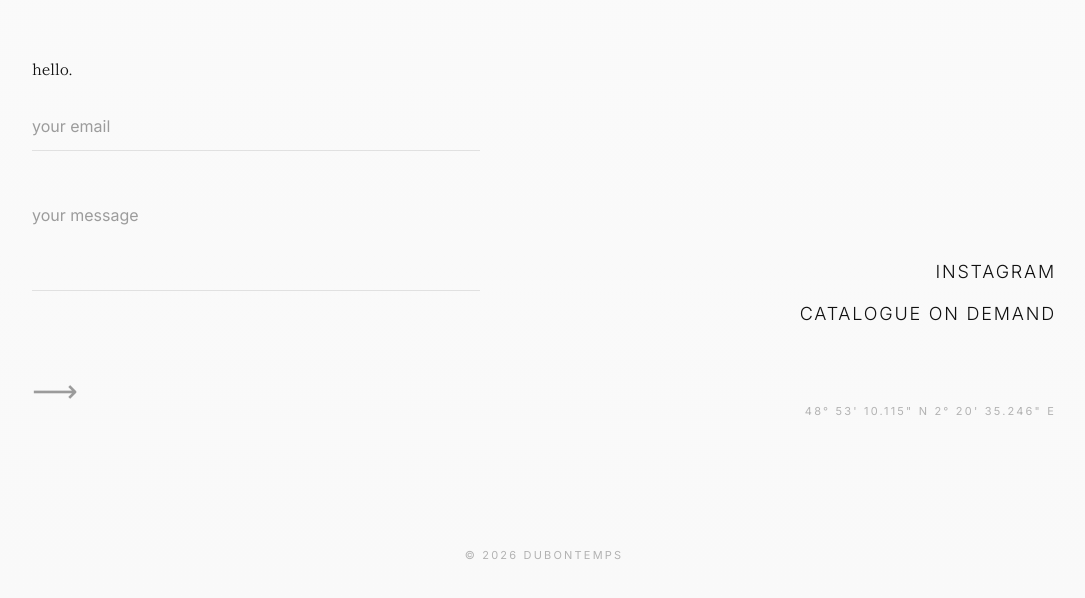
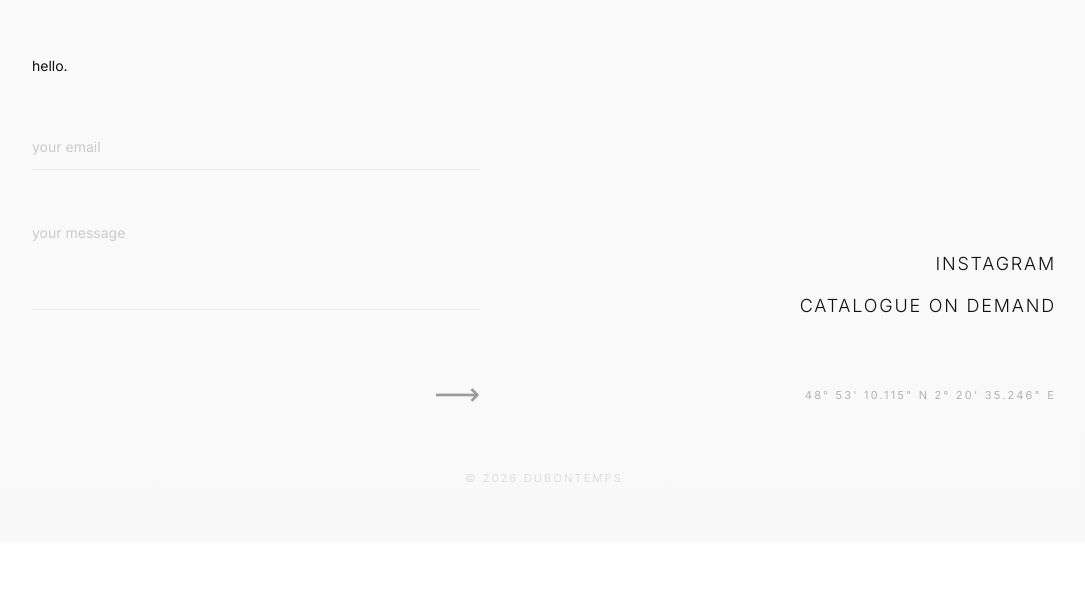
Before and after one commit to dubontemps/dubontemps-site, a React (Vite) app: page / in a window 1280 px wide. Shown: the part 6857-7455 px from the top of the page, without its empty margins (96-1181 px from the left). After the commit the page ends 7399 px from the top, so only its background shows below. Built offline with nearby package versions, Linux system fonts and the light colour scheme.

Commit message:
v86 contact

```diff
--- a/src/App.jsx
+++ b/src/App.jsx
@@ -138,7 +138,7 @@ manifesto: [
       submit: "envoyer",
       sending: "...",
       success: "merci",
-      error: "erreur. réessayez",
+      error: "erreur",
       instagram: "instagram",
       portfolio: "catalogue sur demande",
       autoRequest: "hello dubontemps, j'aimerais recevoir votre catalogue de tirages d'art."
@@ -279,8 +279,8 @@ manifesto: [
       placeholderEmail: "your email",
       submit: "send",
       sending: "...",
-      success: "thank you",
-      error: "error. try again",
+      success: "merci",
+      error: "error",
       instagram: "instagram",
       portfolio: "catalogue on demand",
       autoRequest: "hello dubontemps, I would like to receive your fine art print catalogue."
@@ -394,8 +394,8 @@ body::-webkit-scrollbar { display: none;
       font-size: 11px;
       text-transform: uppercase;
       letter-spacing: 0.2em;
-      opacity: 0.3;
-      font-weight: 400;
+      font-weight: 300;
+      opacity : 0.15;
     }
   .manifesto-large {
     font-family: var(--sans);
@@ -521,12 +521,14 @@ body::-webkit-scrollbar { display: none;
       object-fit: contain;
       padding: 0;
     }
+    .contact-hello { font-size: 14px ; font-weight: 400;}
     .contact-input {
       width: 100%;
       font-family:var(--sans);
       color: var(--ink);
-      font-size: 14px
+      font-size: 14px;
       font-weight: 400;
+      opacity: 0.5;
       display: block;
       transition: border-bottom 0.4s ease;
       outline: none;
@@ -549,14 +551,14 @@ body::-webkit-scrollbar { display: none;
       margin-left: 0;
       opacity: 0.4;   /* Visible mais discrète au repos */
       transform: translateX(0);
-  transition: all 0.6s cubic-bezier(0.16, 1, 0.3, 1);
+      transition: all 0.6s cubic-bezier(0.19, 1, 0.22, 1);
       display: inline-block;
       font-size: 32px;
       font-weight: 100;
     }
-.contact-submit-btn:hover .contact-arrow-icon {
-  opacity: 1;
-  transform: translateX(15px); /* Animation de poussée vers la droite */
+    .contact-submit-btn:hover .contact-arrow-icon { opacity: 1; transform: translateX(15px); }
+    .contact-status {font-family:var(--sans); font-size: 14px ; font-weight: 400; text-transform: lowercase; opacity: 0.5;
+    margin-top: 2px;
     }
 
     @media (max-width: 768px) {
@@ -564,7 +566,6 @@ body::-webkit-scrollbar { display: none;
         --feed-margin-v: 24px;
         --header-h: 80px;
       }
-    .logo-style { font-size: 24px; }
 
     .bento-tile { padding: 32px 24px;
     }
@@ -1089,11 +1090,11 @@ body::-webkit-scrollbar { display: none;
 
       {/* CONTACT & FOOTER */}
           <section id="contact-anchor" className="w-full pt-[15vh] pb-10 px-6 md:px-[10%]">
-    <div className="grid grid-cols-1 md:grid-cols-2 gap-20 md:gap-32 items-end">
+    <div className="grid grid-cols-1 md:grid-cols-2 gap-20 md:gap-32 items-start">
 
       {/* Colonne Gauche : Hello & Form */}
       <motion.div initial={{ opacity: 0, y: 20 }} whileInView={{ opacity: 1, y: 0 }} viewport={{ once: true }} transition={{ duration: 1 }}>
-        <h3 ref={formRef} className="bio-lead mb-12">{contactData.title}</h3>
+        <h3 ref={formRef} className="contact-hello mb-12">{contactData.title}</h3>
 
         <form onSubmit={handleFormSubmit} className="space-y-10 max-w-md">
           {/* Honeypot Anti-Spam */}
@@ -1112,16 +1113,30 @@ body::-webkit-scrollbar { display: none;
             className="contact-input min-h-[100px] resize-none"
           />
 
-          <div className="pt-6">
-            <button type="submit" disabled={isSubmitting} className="contact-submit-btn group">
-            <span className="contact-arrow-icon" style={{ fontSize: '32px', fontWeight: '100' }}>⟶</span>
+          <div className="pt-2 flex items-center justify-end gap-4">
+            <button type="submit" disabled={isSubmitting} className="contact-submit-btn group flex items-center gap-3">
+              <AnimatePresence mode="wait">
+                {(isSubmitting || formStatus) && (
+                  <motion.span
+                    key={formStatus || 'sending'}
+                    initial={{ opacity: 0, x: -5 }}
+                    animate={{ opacity: 1, x: 0 }}
+                    exit={{ opacity: 0, x: 5 }}
+                    className="contact-status w-auto p-0"
+                  >
+                    {isSubmitting ? "..." : (formStatus === 'success' ? "merci" : "erreur")}
+                  </motion.span>
+                )}
+              </AnimatePresence>
+              <span className="contact-arrow-icon">⟶</span>
             </button>
           </div>
         </form>
       </motion.div>
 
       {/* Colonne Droite : Liens & Localisation */}
-      <motion.div initial={{ opacity: 0, x: 20 }} whileInView={{ opacity: 1, x: 0 }} viewport={{ once: true }} transition={{ duration: 1, delay: 0.2 }} className="flex flex-col items-end text-right gap-12 md:gap-16 pb-2">
+      <motion.div initial={{ opacity: 0, x: 20 }} whileInView={{ opacity: 1, x: 0 }} viewport={{ once: true }} transition={{ duration: 1, delay: 0.2 }}
+      className="flex flex-col items-end md:mt-[200px] text-right gap-12 md:gap-16 pb-2">
         <div className="flex flex-col gap-6">
           <a href="https://www.instagram.com/_dubontemps_/" target="_blank" rel="noopener noreferrer" className="nav-title">
             {contactData.instagram}
@@ -1130,7 +1145,7 @@ body::-webkit-scrollbar { display: none;
             {contactData.portfolio}
           </button>
         </div>
-        <div className="mt-4">
+        <div className="mt-2">
           <p className="text-meta">
             {footerData.location}
           </p>
@@ -1139,7 +1154,7 @@ body::-webkit-scrollbar { display: none;
     </div>
 
     {/* Signature Footer */}
-  <footer className="mt-[15vh] pb-4 flex justify-center">
+  <footer className="mt-[5vh] pb-4 flex justify-center">
     <p className="footer-text">
       © {new Date().getFullYear()} {CONTENT[lang].brand}
     </p>
```
Lines whose indentation alone changed are shown as unchanged.
